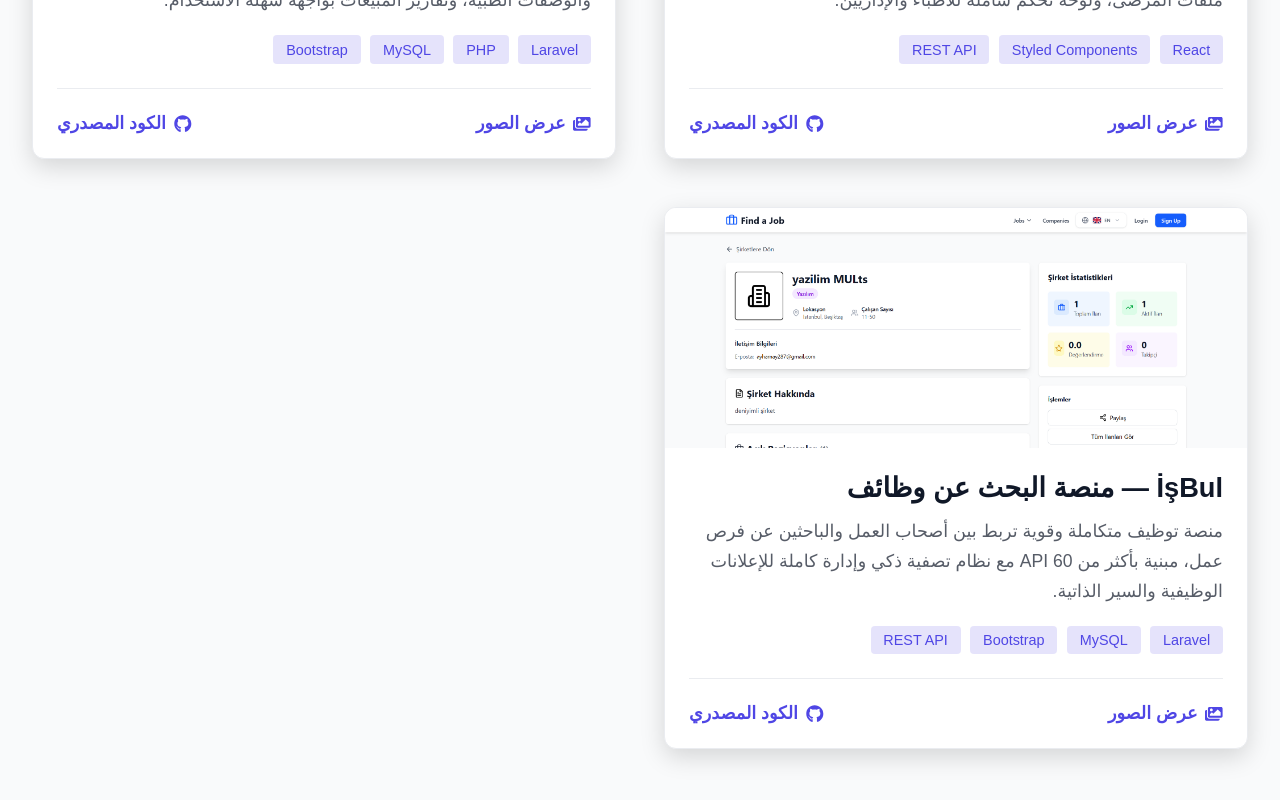
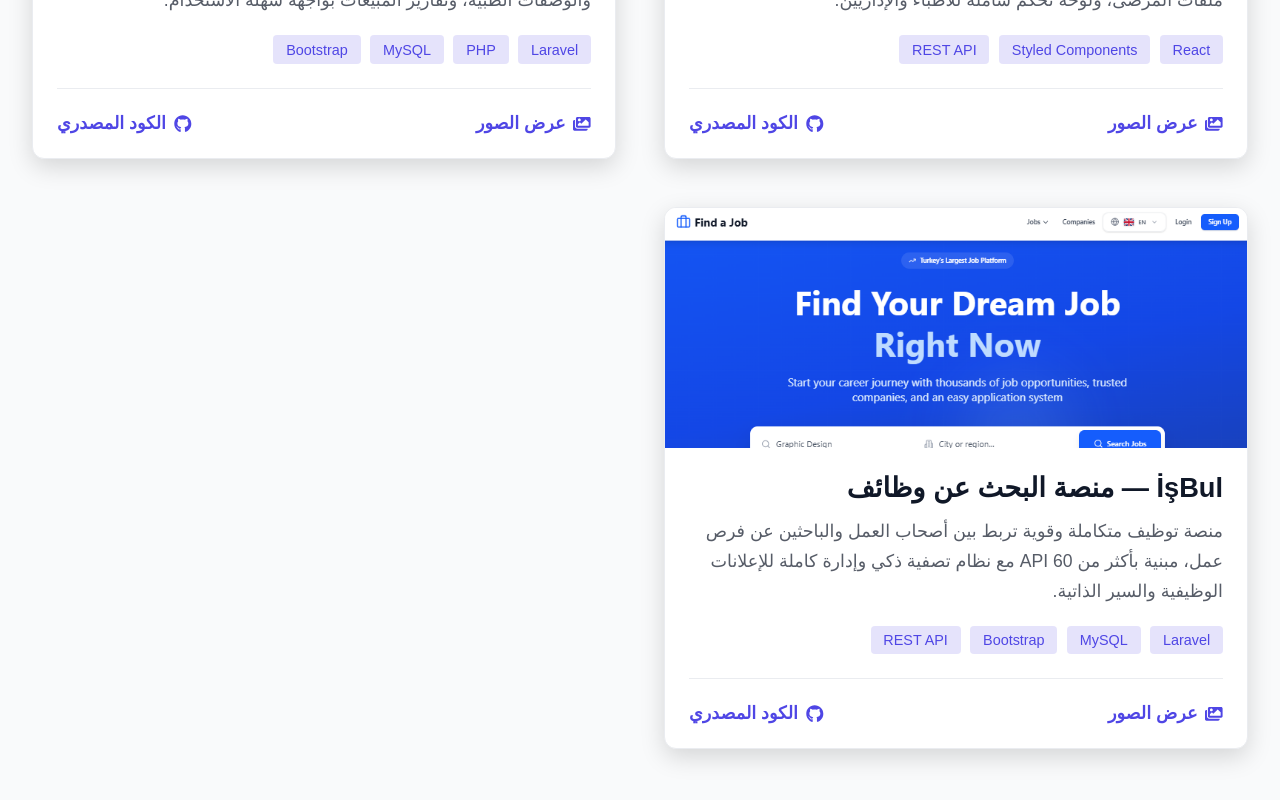
Before and after one commit to Ayham1najeb/portfolio-ayham, a React (Vite) app: page / in a window 1280 px wide. Shown: the part 4178-4978 px from the top of the page. Built offline with nearby package versions, Linux system fonts and the light colour scheme.

Commit message:
Update cover image for IsBul

```diff
--- a/src/components/Projects.jsx
+++ b/src/components/Projects.jsx
@@ -584,7 +584,7 @@ const Projects = () => {
             tags: ["Laravel", "MySQL", "Bootstrap", "REST API"],
             link: "#",
             code: "https://github.com/Ayham1najeb/IsBul-Job-Platform",
-            image: `${import.meta.env.BASE_URL}projects/isbul/1.png`,
+            image: `${import.meta.env.BASE_URL}projects/isbul/cover.png`,
             gallery: Array.from({ length: 20 }, (_, i) => `${import.meta.env.BASE_URL}projects/isbul/${i + 1}.png`)
         }
     ];
```
Also changed, not shown: public/projects/isbul/cover.png (added).
